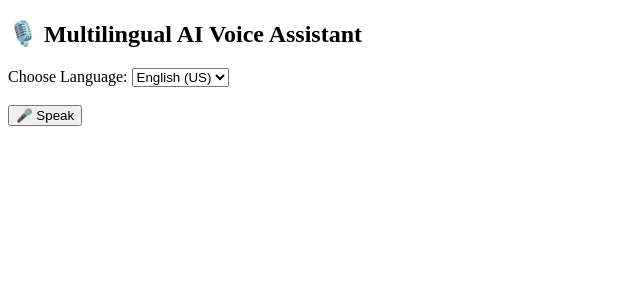
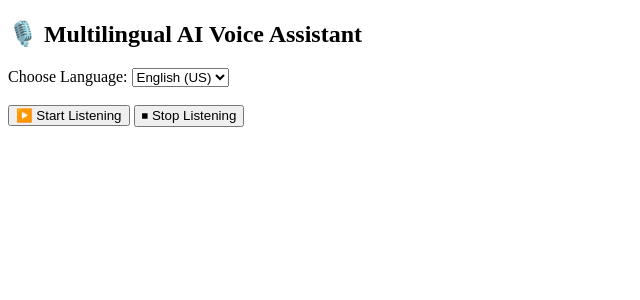
Before and after one commit to harshalbais/web, a Flask app: page / in a window 1280 px wide. Shown: the top 300 px of the page, without its empty margins (0-640 px from the left). Run offline with Flask 3, Linux system fonts and the light colour scheme.

Commit message:
Update index.html

```diff
--- a/templates/index.html
+++ b/templates/index.html
@@ -17,7 +17,8 @@
   </select>
 
   <br><br>
-  <button onclick="startRecognition()">🎤 Speak</button>
+  <button onclick="startRecognition()">▶️ Start Listening</button>
+  <button onclick="stopRecognition()">⏹ Stop Listening</button>
 
   <p id="userText"></p>
   <p id="aiResponse"></p>
@@ -25,11 +26,31 @@
   <script>
     let recognition;
 
+    // Load voices and log them (for debugging)
+    speechSynthesis.onvoiceschanged = () => {
+      console.log("Available voices:", speechSynthesis.getVoices());
+    };
+
+    // 🔊 Speak helper with fallback
+    function speakText(text, lang) {
+      const utterance = new SpeechSynthesisUtterance(text);
+      utterance.lang = lang;
+
+      // Pick best matching voice, else fallback
+      let voices = speechSynthesis.getVoices();
+      let voice = voices.find(v => v.lang === lang);
+      if (voice) {
+        utterance.voice = voice;
+      }
+
+      speechSynthesis.speak(utterance);
+    }
+
     function startRecognition() {
       const lang = document.getElementById("langSelect").value;
       recognition = new (window.SpeechRecognition || window.webkitSpeechRecognition)();
       recognition.lang = lang;
-      recognition.continuous = true;   // ✅ Keep listening
+      recognition.continuous = true;
       recognition.interimResults = false;
       recognition.start();
 
@@ -47,8 +68,14 @@
       };
 
       recognition.onend = function() {
-        recognition.start(); // ✅ Restart listening automatically
+        recognition.start(); // keep listening
       };
+    }
+
+    function stopRecognition() {
+      if (recognition) {
+        recognition.stop();
+      }
     }
 
     function sendToFlask(text, lang) {
@@ -62,9 +89,7 @@
         document.getElementById("aiResponse").innerText = "🤖 AI: " + data.reply;
 
         // 🔊 Speak response
-        const utterance = new SpeechSynthesisUtterance(data.reply);
-        utterance.lang = data.lang;
-        speechSynthesis.speak(utterance);
+        speakText(data.reply, data.lang);
       });
     }
   </script>
```
